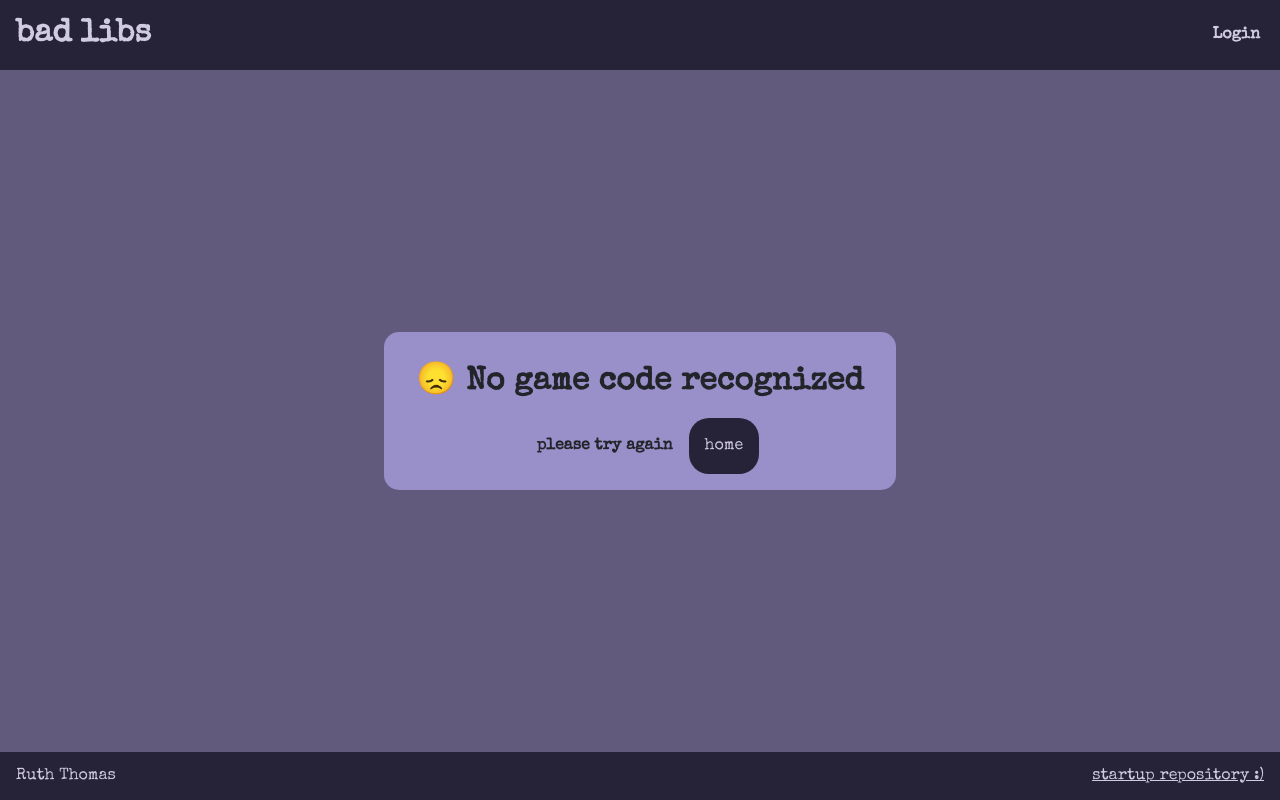
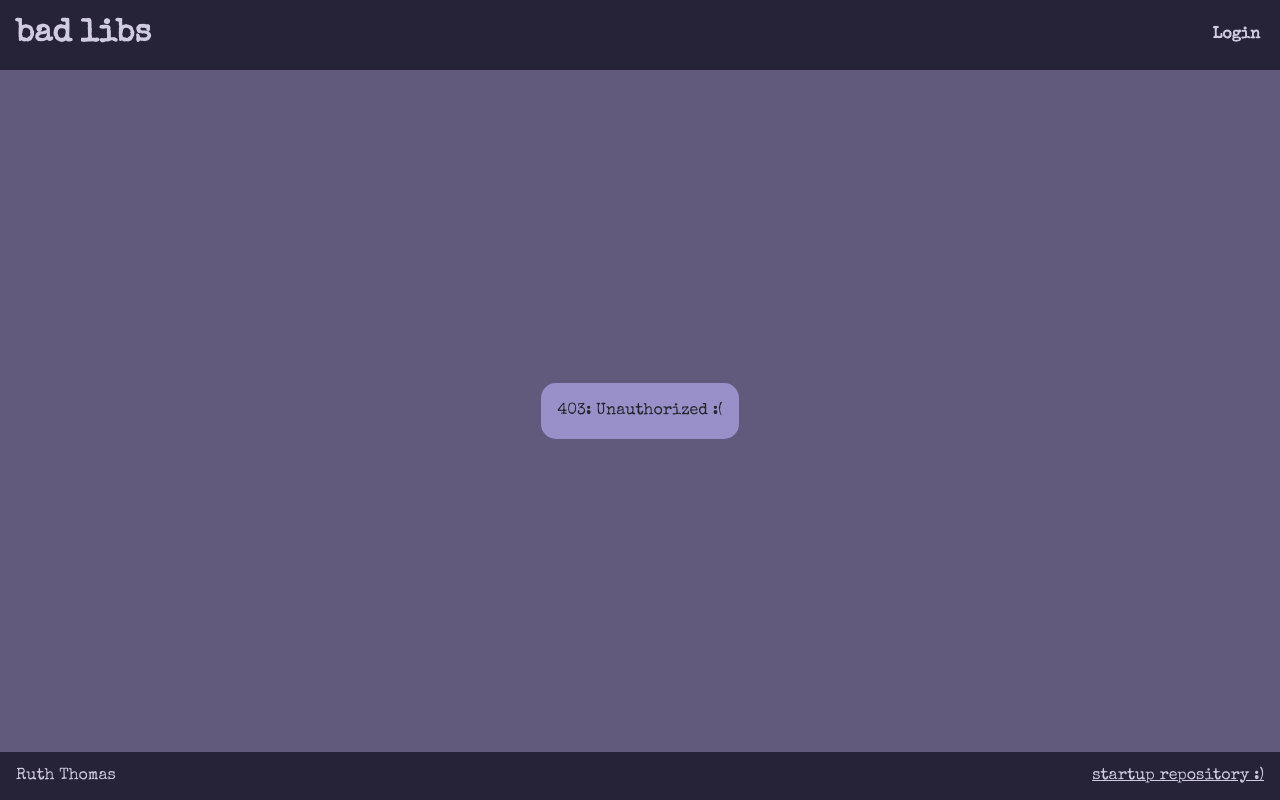
Before and after one commit to ruthathomas/startup, a React (Vite) app in the folder startupVite/: page /game in a window 1280 px wide. Built offline with nearby package versions, Linux system fonts and the light colour scheme.

Commit message:
fixed issue where you could access endpoints if not authenticated

```diff
--- a/startupVite/src/App.jsx
+++ b/startupVite/src/App.jsx
@@ -49,6 +49,7 @@ export default function App() {
           />} exact />
         <Route path='/home' element={<Home
           username={username}
+          authState={authState}
           onAuthChange={(username, authState) => {
               setUsername(username);
               setAuthState(authState);
@@ -60,13 +61,16 @@ export default function App() {
           />} />
         <Route path='/game' element={<Game
           username={username}
+          authState={authState}
           gameState={gameState}
           onGameAuthChange={(gameState) => {
             setGameState(gameState);
             console.log(gameState);
           }}
         />} />
-        <Route path='/animal' element={<Animal />} />
+        <Route path='/animal' element={<Animal
+          authState={authState}
+        />} />
         <Route path='*' element={<NotFound />} />
       </Routes>
       <footer>
--- a/startupVite/src/animal/animal.jsx
+++ b/startupVite/src/animal/animal.jsx
@@ -1,11 +1,16 @@
 import React, { useEffect, useState } from 'react';
 import { Link } from 'react-router-dom';
+import { AuthState } from '../login/authState';
 
-export function Animal() {
+export function Animal(authState) {
 
     const [imageURL, setImageURL] = React.useState('');
     const [width, setWidth] = React.useState(window.innerWidth);
     const [height, setHeight] = React.useState(window.innerHeight);
+
+    if(authState === undefined) {
+        authState = AuthState.Unauthenticated
+    }
 
     async function fetchImage() {
         const random = Math.floor(Math.random() * 1000);
--- a/startupVite/src/game/game.jsx
+++ b/startupVite/src/game/game.jsx
@@ -5,8 +5,13 @@ import { GameAuthState } from './gameAuthState';
 import { UndefinedValState } from './undefinedValState';
 import { Unvalidated } from './unvalidated';
 import { Validated } from './validated';
+import { AuthState } from '../login/authState';
 
-export function Game({ username, gameState, onGameAuthChange}) {
+export function Game({ username, authState, gameState, onGameAuthChange}) {
+
+    if(authState === undefined) {
+            authState = AuthState.Unauthenticated;
+    }
 
     const location = useLocation();
     // const {thing(s)} = location.state
@@ -45,17 +50,20 @@ export function Game({ username, gameState, onGameAuthChange}) {
 
     return (
         <main style={{margin: 0}}>
-            {gameState === GameAuthState.Validated && code && (
+            {authState === AuthState.Authenticated && gameState === GameAuthState.Validated && code && (
                 <Validated username={username} onGameAuthChange={onGameAuthChange} code={code} game={game}></Validated>
             )}
-            {gameState === GameAuthState.Validated && !code && (
+            {authState === AuthState.Authenticated && gameState === GameAuthState.Validated && !code && (
                 <div>...failed to load game; please try again from the home page...</div>
             )}
-            {gameState === GameAuthState.Unvalidated && (
+            {authState === AuthState.Authenticated && gameState === GameAuthState.Unvalidated && (
                 <Unvalidated></Unvalidated>
             )}
-            {gameState === undefined && (
+            {authState === AuthState.Authenticated && gameState === undefined && (
                 <UndefinedValState></UndefinedValState>
+            )}
+            {authState === AuthState.Unauthenticated && (
+                <div>403: Unauthorized :(</div>
             )}
         </main>
     );
--- a/startupVite/src/home/home.jsx
+++ b/startupVite/src/home/home.jsx
@@ -4,9 +4,13 @@ import { Link, useNavigate } from 'react-router-dom';
 import { AuthState } from '../login/authState';
 import { GameAuthState } from '../game/gameAuthState';
 
-export function Home({ username, onAuthChange, onGameAuthChange }) {
+export function Home({ username, authState, onAuthChange, onGameAuthChange }) {
     const navigate = useNavigate();
     const [gameCode, setGameCode] = React.useState('');
+
+    if(authState === undefined) {
+        authState = AuthState.Unauthenticated;
+    }
 
     async function handleJoinGame() {
         const enteredCode = document.getElementById('game-code').value;
@@ -80,6 +84,8 @@ export function Home({ username, onAuthChange, onGameAuthChange }) {
 
     return (
         <main>
+            {authState === AuthState.Authenticated && (
+                <main style={{padding: 0, margin: 0}}>
                     <div className="test" style={{alignItems: "center", margin: 0, background: "#615A7C"}}>
                         <p><b>welcome to</b></p>
                         <h1>Bad Libs,</h1>
@@ -99,6 +105,11 @@ export function Home({ username, onAuthChange, onGameAuthChange }) {
                     </div>
                     <button style={{padding: 1 + 'rem', alignSelf: 'flex-start'}} id="surprise" onClick={() => navigate('/animal')}>surprise</button>
                 </main>
+            )}
+            {authState === AuthState.Unauthenticated && (
+                <div>403: Unauthorized :(</div>
+            )}
+        </main>
     );
 }
 
```
Lines whose indentation alone changed are shown as unchanged.
